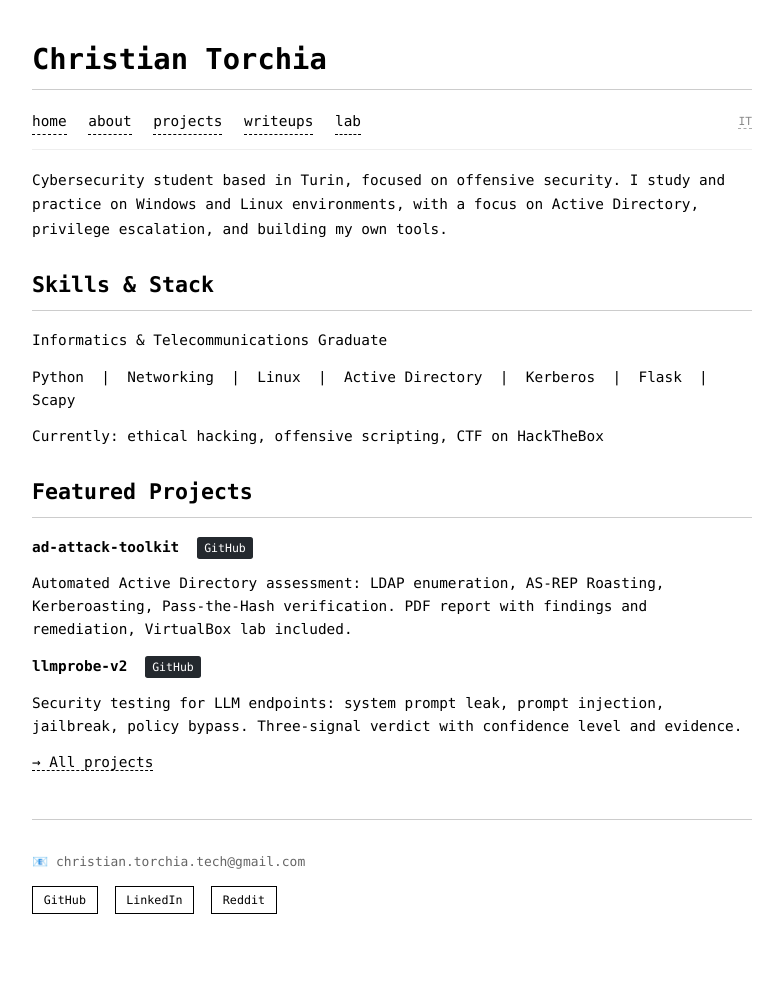
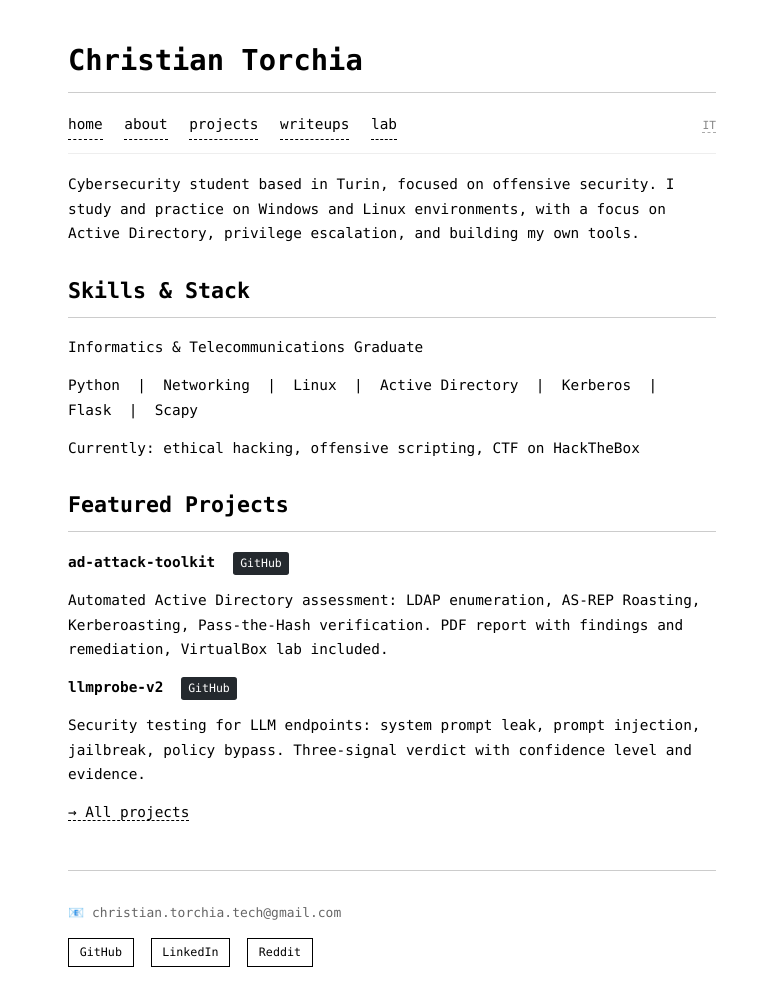
Before and after one commit to torchiachristian/torchiachristian.github.io, a Jekyll site: the page index.html, which Jekyll copies as it is, in a window 1280 px wide. Shown: the whole page, without its empty margins (248-1031 px from the left). Built offline with Jekyll 4.4.1, drawn with Linux system fonts in a browser that asks for light colours; before the commit the page ends 950 px from its top, so only the background shows below that.

Commit message:
favicon and  zoom fix

```diff
--- a/_includes/head.html
+++ b/_includes/head.html
@@ -7,3 +7,4 @@
   <meta http-equiv="Permissions-Policy" content="camera=(), microphone=(), geolocation=()">
   <meta http-equiv="Content-Security-Policy" content="default-src 'self'; style-src 'self' 'unsafe-inline'; img-src 'self' data:; script-src 'self' 'unsafe-inline';">
   <link rel="stylesheet" href="/style.css">
+ <link rel="icon" type="image/svg+xml" href="/favicon.svg">
--- a/style.css
+++ b/style.css
@@ -300,3 +300,6 @@
 }
 
 body { zoom: 0.9; }
+
+body { max-width: 720px; line-height: 1.7; }
+@media (max-width: 600px) { body { zoom: 1; } }
```
Also changed, not shown: favicon.svg (added).
